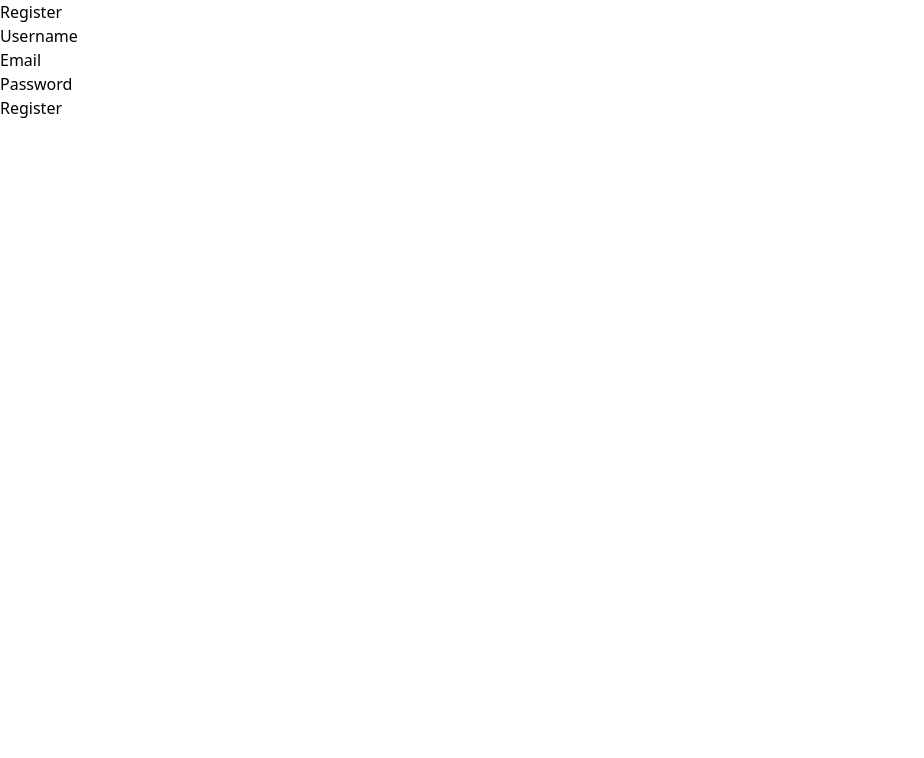
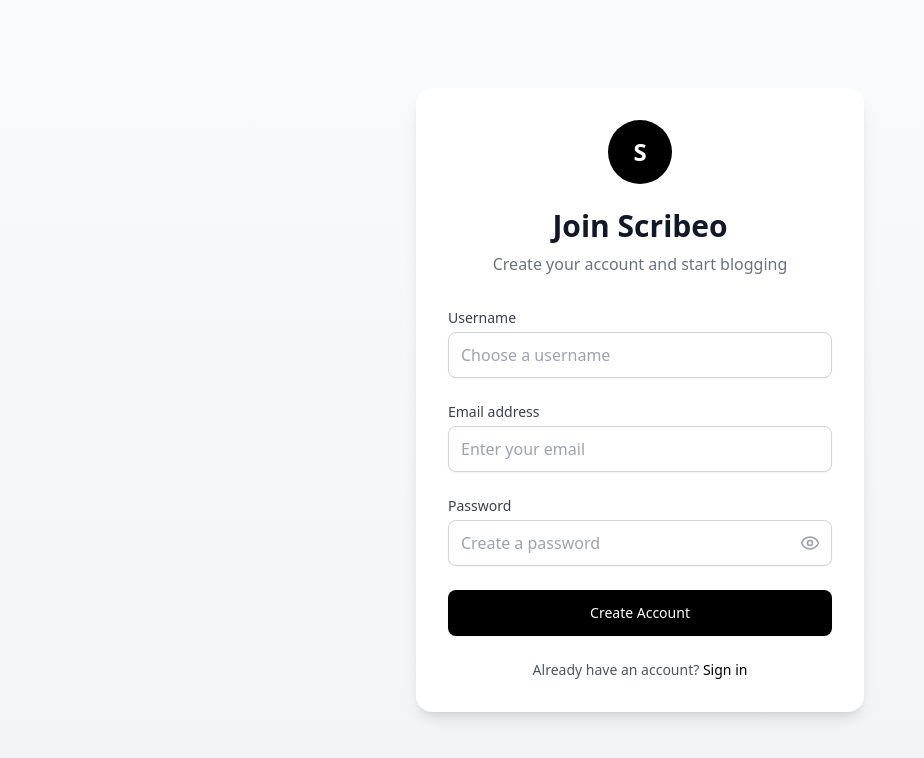
Before and after one commit to danish-kv/scribeo-frontend, a React (Vite) app: page /register in a window 1280 px wide. Shown: the top 758 px of the page, without its empty margins (0-924 px from the left). Built offline with nearby package versions, Linux system fonts and the light colour scheme; no server answers.

Commit message:
feat: add registration page

```diff
--- a/src/components/auth/Register.jsx
+++ b/src/components/auth/Register.jsx
@@ -1,53 +1,207 @@
-import React, { useState } from 'react';
-import authService from '../../services/authService';
-import { useNavigate } from 'react-router-dom';
+import React, { useState } from "react";
+import { Link, useNavigate } from "react-router-dom";
+import { EyeIcon, EyeOffIcon } from "lucide-react";
+import { useDispatch } from "react-redux";
+import { SignupThunk } from "../../redux/thunk/authThunk";
 
 const Register = () => {
-    const [username, setUsername] = useState('');
-    const [email, setEmail] = useState('');
-    const [password, setPassword] = useState('');
+  const [formData, setFormData] = useState({
+    username: "",
+    email: "",
+    password: "",
+  });
+  const [showPassword, setShowPassword] = useState(false);
+  const [isLoading, setIsLoading] = useState(false);
+  const [error, setError] = useState("");
   const navigate = useNavigate();
+  const dispatch = useDispatch();
+
+  const handleChange = (e) => {
+    setFormData({
+      ...formData,
+      [e.target.name]: e.target.value,
+    });
+    setError("");
+  };
 
   const handleRegister = async (e) => {
     e.preventDefault();
+    setIsLoading(true);
+    setError("");
+
     try {
-            await authService.register(username, email, password);
-            navigate('/login');
+      await dispatch(SignupThunk(formData));
+      navigate("/login");
     } catch (error) {
-            console.error('Registration failed:', error);
+      setError("Registration failed. Please try again.");
+    } finally {
+      setIsLoading(false);
     }
   };
 
   return (
+    <div className="min-h-screen flex items-center justify-center bg-gradient-to-b from-gray-50 to-gray-100 py-12 px-4 sm:px-6 lg:px-8">
+      <div className="max-w-md w-full space-y-8 bg-white rounded-2xl shadow-lg p-8">
+        {/* Logo and Header */}
+        <div className="text-center">
+          <div className="mx-auto h-16 w-16 bg-black rounded-full flex items-center justify-center mb-6">
+            <span className="text-2xl font-bold text-white">S</span>
+          </div>
+          <h2 className="text-3xl font-bold text-gray-900 mb-2">
+            Join Scribeo
+          </h2>
+          <p className="text-gray-500">
+            Create your account and start blogging
+          </p>
+        </div>
+
+        {/* Error Alert */}
+        {error && (
+          <div className="bg-red-50 border-l-4 border-red-500 p-4 mb-6 rounded-md">
+            <div className="flex items-center">
+              <div className="flex-shrink-0">
+                <svg
+                  className="h-5 w-5 text-red-500"
+                  viewBox="0 0 20 20"
+                  fill="currentColor"
+                >
+                  <path
+                    fillRule="evenodd"
+                    d="M10 18a8 8 0 100-16 8 8 0 000 16zM8.707 7.293a1 1 0 00-1.414 1.414L8.586 10l-1.293 1.293a1 1 0 101.414 1.414L10 11.414l1.293 1.293a1 1 0 001.414-1.414L11.414 10l1.293-1.293a1 1 0 00-1.414-1.414L10 8.586 8.707 7.293z"
+                    clipRule="evenodd"
+                  />
+                </svg>
+              </div>
+              <div className="ml-3">
+                <p className="text-sm text-red-700">{error}</p>
+              </div>
+            </div>
+          </div>
+        )}
+
+        {/* Registration Form */}
+        <form onSubmit={handleRegister} className="space-y-6">
           <div>
-            <h2>Register</h2>
-            <form onSubmit={handleRegister}>
-                <div>
-                    <label>Username</label>
+            <label
+              htmlFor="username"
+              className="block text-sm font-medium text-gray-700"
+            >
+              Username
+            </label>
+            <div className="mt-1">
               <input
+                id="username"
+                name="username"
                 type="text"
-                        value={username}
-                        onChange={(e) => setUsername(e.target.value)}
+                required
+                value={formData.username}
+                onChange={handleChange}
+                className="appearance-none block w-full px-3 py-2.5 border border-gray-300 rounded-lg shadow-sm
+                         placeholder-gray-400 focus:outline-none focus:ring-2 focus:ring-black focus:border-black"
+                placeholder="Choose a username"
               />
             </div>
+          </div>
+
           <div>
-                    <label>Email</label>
+            <label
+              htmlFor="email"
+              className="block text-sm font-medium text-gray-700"
+            >
+              Email address
+            </label>
+            <div className="mt-1">
               <input
+                id="email"
+                name="email"
                 type="email"
-                        value={email}
-                        onChange={(e) => setEmail(e.target.value)}
+                required
+                value={formData.email}
+                onChange={handleChange}
+                className="appearance-none block w-full px-3 py-2.5 border border-gray-300 rounded-lg shadow-sm
+                         placeholder-gray-400 focus:outline-none focus:ring-2 focus:ring-black focus:border-black"
+                placeholder="Enter your email"
               />
             </div>
+          </div>
+
           <div>
-                    <label>Password</label>
+            <label
+              htmlFor="password"
+              className="block text-sm font-medium text-gray-700"
+            >
+              Password
+            </label>
+            <div className="mt-1 relative">
               <input
-                        type="password"
-                        value={password}
-                        onChange={(e) => setPassword(e.target.value)}
+                id="password"
+                name="password"
+                type={showPassword ? "text" : "password"}
+                required
+                value={formData.password}
+                onChange={handleChange}
+                className="appearance-none block w-full px-3 py-2.5 border border-gray-300 rounded-lg shadow-sm
+                         placeholder-gray-400 focus:outline-none focus:ring-2 focus:ring-black focus:border-black"
+                placeholder="Create a password"
               />
+              <button
+                type="button"
+                onClick={() => setShowPassword(!showPassword)}
+                className="absolute inset-y-0 right-0 flex items-center pr-3"
+              >
+                {showPassword ? (
+                  <EyeOffIcon className="h-5 w-5 text-gray-400" />
+                ) : (
+                  <EyeIcon className="h-5 w-5 text-gray-400" />
+                )}
+              </button>
             </div>
-                <button type="submit">Register</button>
+          </div>
+
+          <button
+            type="submit"
+            disabled={isLoading}
+            className="w-full flex justify-center py-3 px-4 border border-transparent rounded-lg shadow-sm
+                     text-sm font-medium text-white bg-black hover:bg-black
+                     focus:outline-none focus:ring-2 focus:ring-offset-2 focus:ring-black
+                     disabled:opacity-50 disabled:cursor-not-allowed"
+          >
+            {isLoading ? (
+              <svg
+                className="animate-spin h-5 w-5 text-white"
+                xmlns="http://www.w3.org/2000/svg"
+                fill="none"
+                viewBox="0 0 24 24"
+              >
+                <circle
+                  className="opacity-25"
+                  cx="12"
+                  cy="12"
+                  r="10"
+                  stroke="currentColor"
+                  strokeWidth="4"
+                ></circle>
+                <path
+                  className="opacity-75"
+                  fill="currentColor"
+                  d="M4 12a8 8 0 018-8V0C5.373 0 0 5.373 0 12h4zm2 5.291A7.962 7.962 0 014 12H0c0 3.042 1.135 5.824 3 7.938l3-2.647z"
+                ></path>
+              </svg>
+            ) : (
+              "Create Account"
+            )}
+          </button>
+          <p className="text-center text-sm text-gray-600">
+            Already have an account?{" "}
+            <Link
+              to={"/login"}
+              className="font-medium text-black hover:text-black"
+            >
+              Sign in
+            </Link>
+          </p>
         </form>
+      </div>
     </div>
   );
 };
```
Lines whose indentation alone changed are shown as unchanged.
